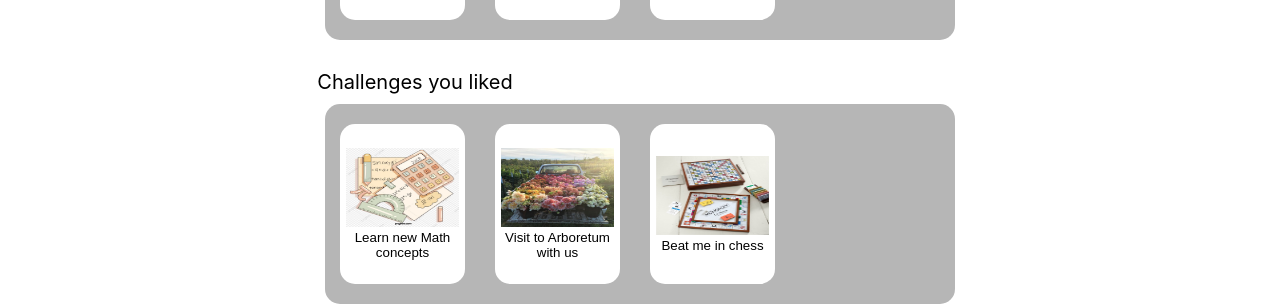
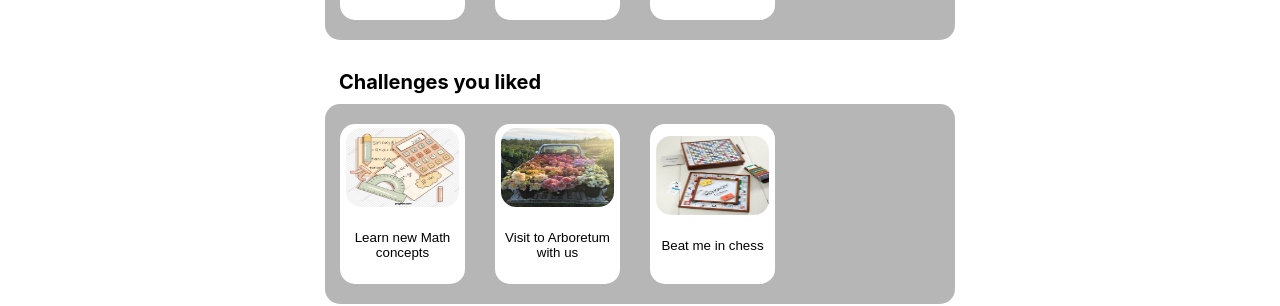
Before and after one commit to juhwani/canwehabit, a React (Create React App) app in the folder Frontend/my-react-app/: page /mypage in a window 1280 px wide. Shown: the part 554-860 px from the top of the page. Built offline with nearby package versions, Linux system fonts and the light colour scheme.

Commit message:
Final update

```diff
--- a/Frontend/my-react-app/src/Components/Modal/Modal.js
+++ b/Frontend/my-react-app/src/Components/Modal/Modal.js
@@ -1,5 +1,6 @@
 import React, { useState } from "react";
 import "./Modal.css";
+import { useNavigate } from "react-router-dom";
 
 function Modal({ setOpenModal }) {
   const [selectedItem, setSelectedItem] = useState(null);
@@ -11,6 +12,12 @@ function Modal({ setOpenModal }) {
 
   const handleDonateClick = () => {
     setGoalAccepted(true);
+  };
+  const navigate = useNavigate();
+
+  const navigateToMypage = () => {
+    // 👇️ navigate to /home
+    navigate('/mypage');
   };
 
   return (
@@ -72,7 +79,10 @@ function Modal({ setOpenModal }) {
           onClick={handleDonateClick}
           onClick={() => {
             setOpenModal(false);
-          }}
+
+          }
+          }
+          onClick={navigateToMypage}
 
         >
           Back
--- a/Frontend/my-react-app/src/pages/mypage/mypage.css
+++ b/Frontend/my-react-app/src/pages/mypage/mypage.css
@@ -140,7 +140,8 @@
 .Liked{
     font-size: 20px;
     margin-top: 30px;
-    margin-right: 450px;
+    margin-right: 400px;
+    font-weight: bold;
 
 }
 
@@ -163,11 +164,11 @@
     height: 100px;
     bottom: 20px;
     border-radius: 15px;
+    border: black;
 
 }
 .bubble{
 
     height: 20%;
     width: 100%;
-    background-color: rgb(194, 194, 194);
 }
--- a/Frontend/my-react-app/src/pages/mypage/mypage.js
+++ b/Frontend/my-react-app/src/pages/mypage/mypage.js
@@ -65,9 +65,9 @@ function MyPage() {
 
                 <div className = "Liked"> Challenges you liked</div>
                 <div className = "choices">
-                    <button className = "select"><img src = {math} alt = "my image" style={{ height: '50%',width: '100%'}}/>Learn new Math concepts</button>
-                    <button className = "select"><img src = {flowers} alt = "my image" style={{ height: '50%',width: '100%'}}/>Visit to Arboretum with us</button>
-                    <button className = "select"><img src = {boardgames} alt = "my image" style={{ height: '50%',width: '100%'}}/>Beat me in chess</button>
+                    <button className = "select"><img className = "imghelp" src = {math} alt = "my image" style={{ height: '50%',width: '100%'}}/>Learn new Math concepts</button>
+                    <button className = "select"><img className = "imghelp" src = {flowers} alt = "my image" style={{ height: '50%',width: '100%'}}/>Visit to Arboretum with us</button>
+                    <button className = "select"><img className = "imghelp" src = {boardgames} alt = "my image" style={{ height: '50%',width: '100%'}}/>Beat me in chess</button>
                 </div>
 
             </div>
```
